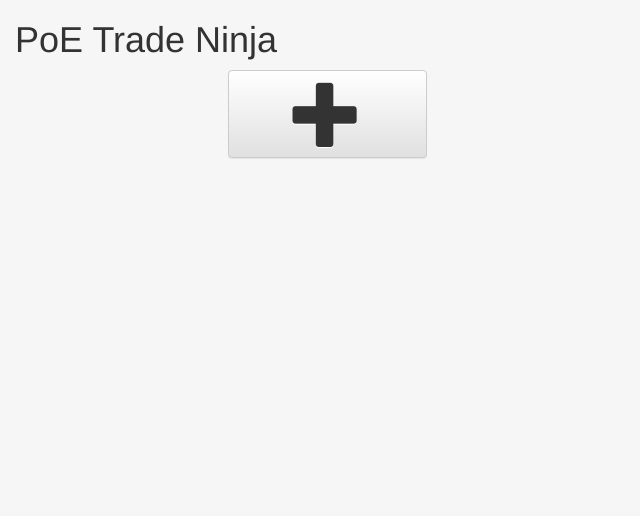
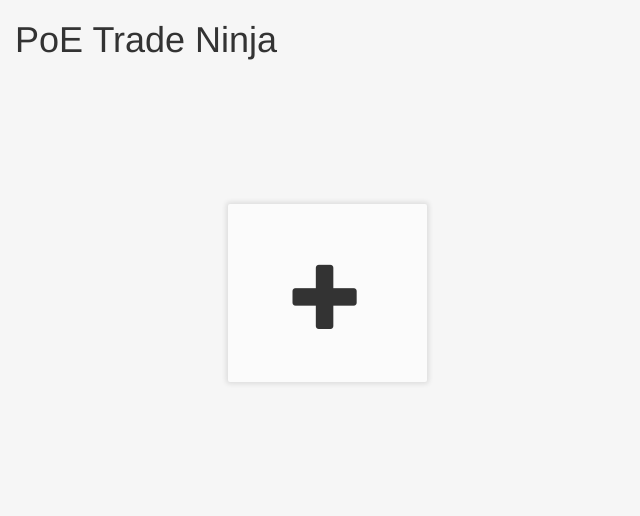
Before and after one commit to Nexproc/PoE-Trade-Crawler, a Django app: page / in a window 1280 px wide. Shown: the top 516 px of the page, without its empty margins (0-640 px from the left). Run offline with Django 3.2, Linux system fonts and the light colour scheme; parts of the project's set-up code (start-up, migrations or seed data) failed here and were passed over; some libraries are stand-ins or nearby versions.

Commit message:
styles updated

```diff
--- a/portal/static/app/components/graph-card/graph-card-directive.js
+++ b/portal/static/app/components/graph-card/graph-card-directive.js
@@ -55,7 +55,8 @@ poeTrade.directive('graphCard', function () {
                 new Highcharts.Chart({
                     chart: {
                         type: 'line',
-                        renderTo: $scope.cardId
+                        renderTo: $scope.cardId,
+                        backgroundColor: '#fbfbfb'
                     },
                     title: {
                         text: 'Buying ' + $scope.sellCurrency.name + ' with ' + $scope.buyCurrency.name,
--- a/portal/static/app/components/graph-card/graph-card.html
+++ b/portal/static/app/components/graph-card/graph-card.html
@@ -1,4 +1,4 @@
-<div class="panel clearfix graph-panel">
+<div class="panel clearfix flat-raised-card off-white">
     <!--League Dropdown-->
     <!--Currency #1 Dropdown-->
     <label for="buyCurrency">Currency you Have</label>
--- a/portal/static/app/components/home-page/home-page.html
+++ b/portal/static/app/components/home-page/home-page.html
@@ -5,8 +5,8 @@
     </section>
     <div class="col-xs-12 col-md-6 plus-button">
         <div class="col-xs-4"></div>
-        <div class="col-xs-4 btn btn-default" ng-click="addGraph()">
-            <i class="glyphicon glyphicon-plus fa-5x"></i>
+        <div class="col-xs-4 btn flat-raised-card off-white centered-square" ng-click="addGraph()">
+            <i class="glyphicon glyphicon-plus centered-square fa-5x"></i>
         </div>
         <div class="col-xs-4"></div>
     </div>
--- a/portal/static/assets/css/poe_trade_ninja.css
+++ b/portal/static/assets/css/poe_trade_ninja.css
@@ -3,14 +3,29 @@ body {
 }
 
 .graph-panel {
-    box-shadow: 0px 0px 10px 5px rgba(0, 0, 0, 0.1);
+    box-shadow: 0px 0px 5px 2px rgba(0, 0, 0, 0.1);
+    border-radius: 2px;
+    background-color: #fbfbfb;
 }
 
 .graph {
     width: 90%;
-    background-color: snow;
 }
 
 .plus-button {
-    top:50%;
+    height: 447px;
 }
+
+.centered-square {
+    height: 40%;
+    top: 30%;
+}
+
+.flat-raised-card {
+    border-radius: 2px;
+    box-shadow: 0px 0px 5px 2px rgba(0, 0, 0, 0.1);
+}
+
+.off-white {
+    background-color: #fbfbfb;
+}
```
